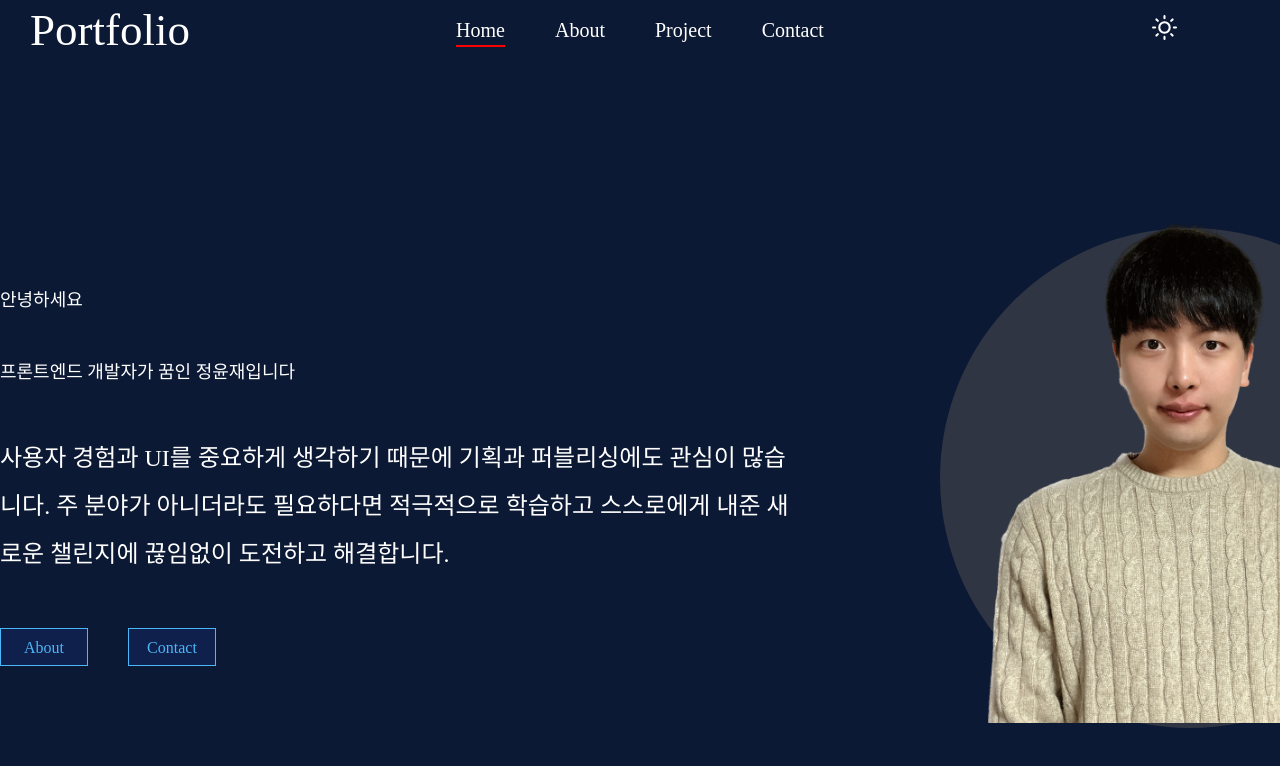
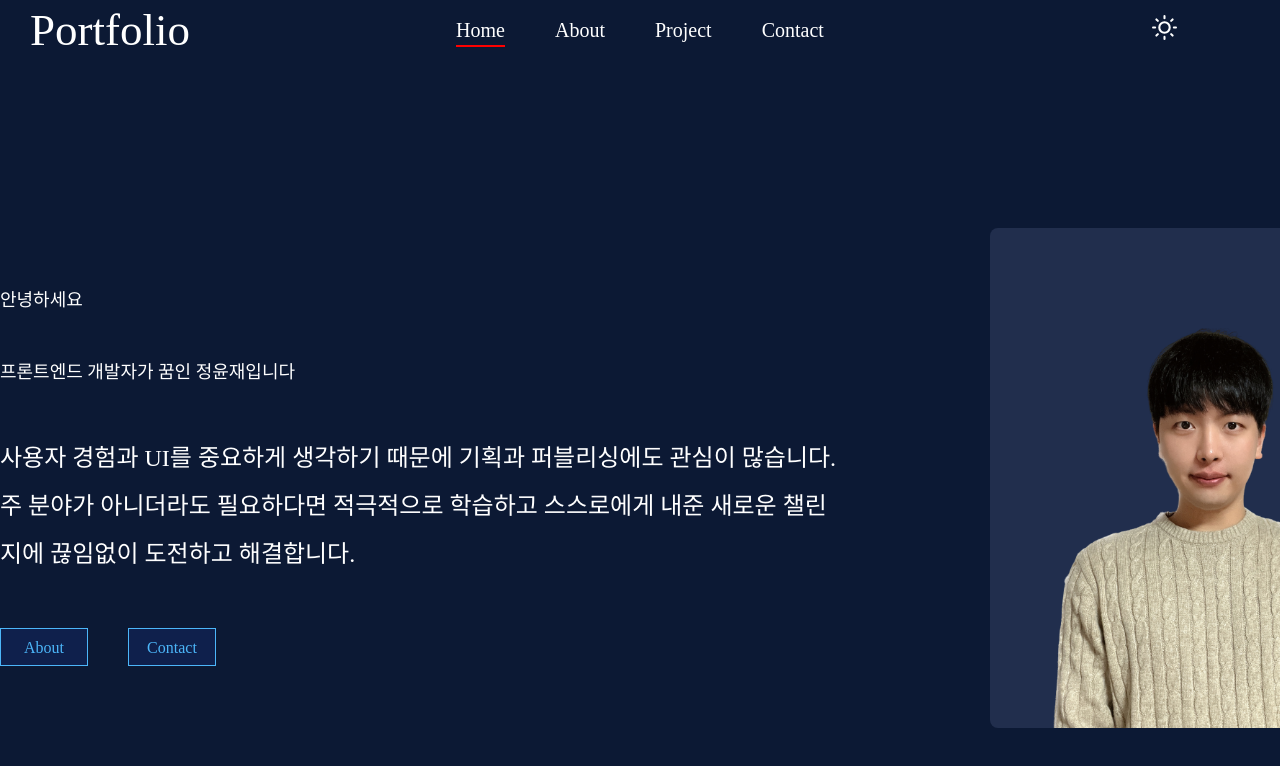
Before and after one commit to operland55/Portfolio, a React (Vite) app: page / in a window 1280 px wide. Shown: the top 766 px of the page. Built offline with nearby package versions, Linux system fonts and the light colour scheme.

Commit message:
⚡️ Change Img Size

```diff
--- a/src/Components/Main.tsx
+++ b/src/Components/Main.tsx
@@ -51,7 +51,6 @@ const BoxItem = styled.p`
 	height: 38px;
 	line-height: 38px;
 	text-align: center;
-
 	background-color: ${(props) => props.theme.cardBgColor};
 	color: ${(props) => props.theme.accentColor};
 	border: 1px solid ${(props) => props.theme.borderColor};
@@ -73,21 +72,26 @@ const ImgBox = styled.div`
 	align-items: center;
 	width: 250px;
 	height: 300px;
-	background-color: ${(props) => props.theme.imgBgColor};
+	background-color: #212e4d;
 	border-radius: 50%;
 	margin-top: 75px;
 	img {
-		margin-bottom: 10px;
+		margin-top: 10px;
 		display: block;
 		width: auto;
 		height: 100%;
-		object-fit: cover;
 	}
 	@media ${(props) => props.theme.tablet} {
-		width: 500px;
+		width: 450px;
 		height: 500px;
 		margin-top: 0;
-		border-radius: 50%;
+		border-radius: 8px;
+		img {
+			margin-top: 100px;
+			display: block;
+			width: auto;
+			height: 400px;
+		}
 	}
 `;
 function Main() {
```
